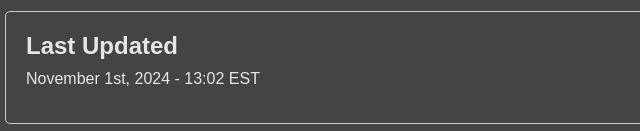
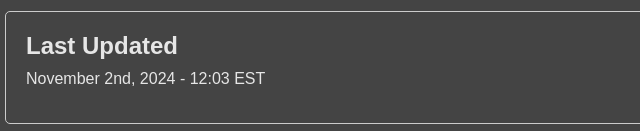
Before and after one commit to nskarns/zombies, a plain HTML site: page index.html in a window 1280 px wide. Shown: the part 2427-2558 px from the top of the page, 0-640 px from the left. Drawn offline with Linux system fonts and the light colour scheme.

Commit message:
Time Update

```diff
--- a/index.html
+++ b/index.html
@@ -160,7 +160,7 @@
 
   <div class="leaderboard">
     <div class="leaderboard-header">Last Updated</div>
-    <div class="leaderboard-description">November 1st, 2024 - 13:02 EST</div>
+    <div class="leaderboard-description">November 2nd, 2024 - 12:03 EST</div>
     </div>
   </body>
 </html>
```
